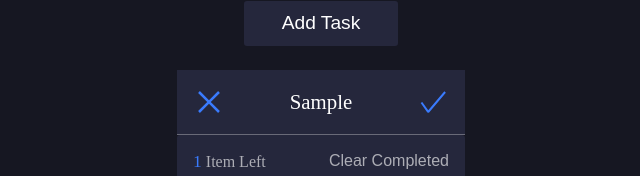
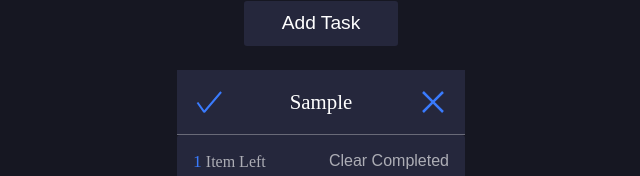
Before and after one commit to Cosmin2410/todo-app, a React (Create React App) app: page / in a window 1280 px wide. Both pictures are taken after typing "Sample" into the empty fields and a click on the button "Add Task". Shown: the part 374-550 px from the top of the page, without its empty margins (319-959 px from the left). Built offline with nearby package versions, Linux system fonts and the light colour scheme.

Commit message:
small bug fix

```diff
--- a/src/Components/Task.js
+++ b/src/Components/Task.js
@@ -6,7 +6,7 @@ import { VscChromeClose, VscCheck } from 'react-icons/vsc';
 function Task({ onClick, task, onDelete }) {
   return (
     <TaskStyled>
-      <VscChromeClose onClick={() => onClick(task.id)} />
+      <VscCheck onClick={() => onClick(task.id)} />
 
       <TaskDone
         check={task.check ? 'line-through' : 'none'}
@@ -15,7 +15,7 @@ function Task({ onClick, task, onDelete }) {
         {task.text}
       </TaskDone>
 
-      <VscCheck onClick={() => onDelete(task.id)} />
+      <VscChromeClose onClick={() => onDelete(task.id)} />
     </TaskStyled>
   );
 }
```
